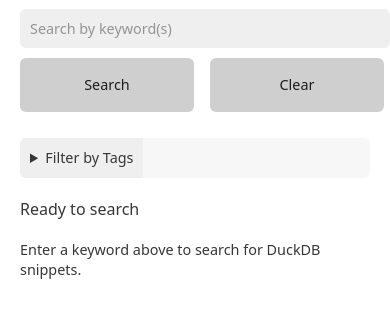
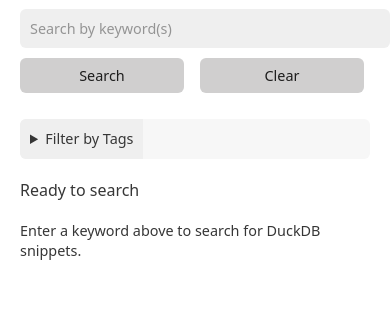
Before and after one commit to jc9677/ddb-snippets-ghp, a website: page index.html in a window 390 px wide. Shown: the part 136-450 px from the top of the page. Drawn offline with nearby package versions, Linux system fonts and the light colour scheme; no server answers.

Commit message:
Enhance search container layout for better button alignment and responsiveness

```diff
--- a/index.html
+++ b/index.html
@@ -17,11 +17,29 @@
             gap: 10px;
             margin-bottom: 20px;
             flex-wrap: wrap;
+            width: 100%;
+            max-width: 800px; /* Match typical content width */
         }
 
         .search-container input {
             flex-grow: 1;
             min-width: 250px;
+            width: 100%;
+        }
+
+        .button-row {
+            display: flex;
+            gap: 10px;
+            width: 100%;
+        }
+
+        .button-row button {
+            flex: 1;
+        }
+
+        .filters {
+            margin-bottom: 20px;
+            max-width: 800px; /* Match search container width */
         }
 
         #loading {
@@ -127,13 +145,13 @@
                 margin: 0;
             }
 
-            /* Create a row container just for the buttons */
-            .search-container .button-row {
+            .button-row {
                 display: flex;
                 gap: 10px;
+                width: 100%;
             }
 
-            .search-container button {
+            .button-row button {
                 flex: 1;
                 min-width: 0;
                 padding: 8px;
```
